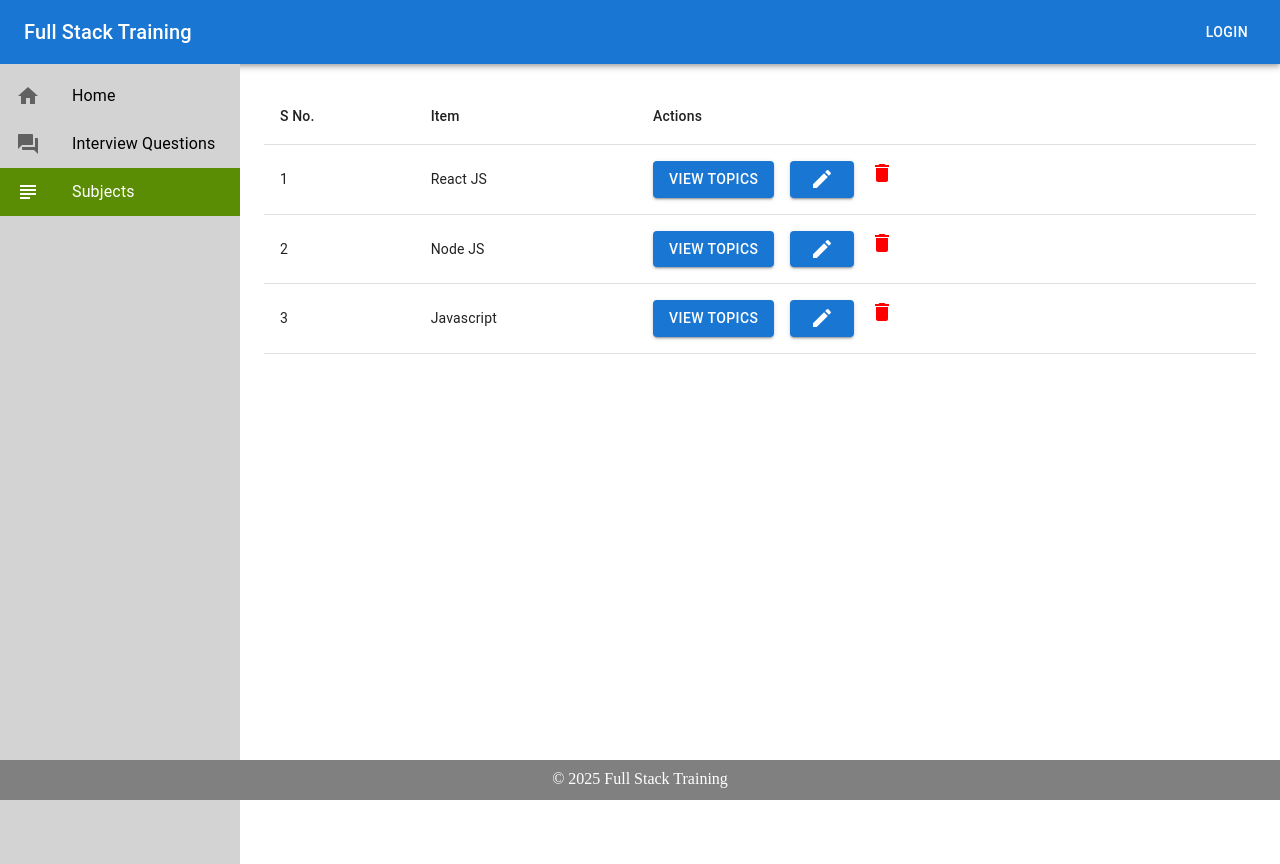
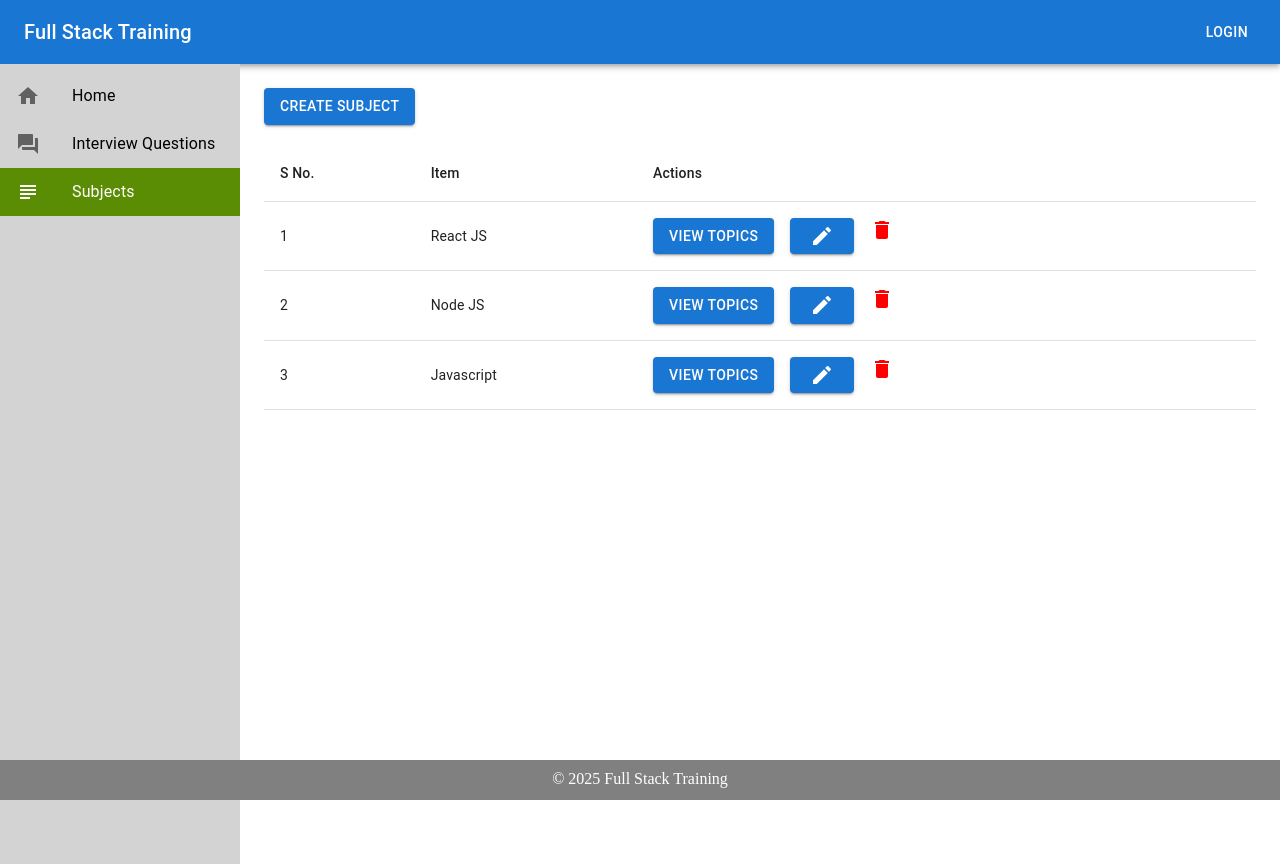
Before and after one commit to mouleesh/full-stack-training, a React (Vite) app: page /subjects in a window 1280 px wide. Built offline with nearby package versions, Linux system fonts and the light colour scheme; some icons are missing.

Commit message:
create subject button added

```diff
--- /dev/null
+++ b/src/subject/CreateTopicModal.jsx
@@ -0,0 +1,59 @@
+import React, { useState } from 'react';
+import { Button, Modal, Box, TextField, Typography, IconButton } from '@mui/material';
+import CloseIcon from '@mui/icons-material/Close';
+
+const CreateTopicModal = () => {
+    const [open, setOpen] = useState(false);
+
+    const handleOpen = () => setOpen(true);
+    const handleClose = () => setOpen(false);
+
+    const style = {
+        position: 'absolute',
+        top: '50%',
+        left: '50%',
+        transform: 'translate(-50%, -50%)',
+        width: 400,
+        bgcolor: 'background.paper',
+        boxShadow: 24,
+        p: 4,
+        borderRadius: 2,
+    };
+
+    return (
+        <div>
+            <Button variant="contained" color="primary" onClick={handleOpen}>
+                Create Subject
+            </Button>
+            <Modal open={open} onClose={handleClose}>
+                <Box sx={style}>
+                    <Box display="flex" justifyContent="space-between" alignItems="center" mb={2}>
+                        <Typography variant="h6">Create Subject</Typography>
+                        <IconButton onClick={handleClose}>
+                            <CloseIcon />
+                        </IconButton>
+                    </Box>
+                    <TextField
+                        fullWidth
+                        label="Subject Name"
+                        variant="outlined"
+                        margin="normal"
+                    />
+                    <TextField
+                        fullWidth
+                        label="Subject Description"
+                        variant="outlined"
+                        margin="normal"
+                    />
+                    <Box mt={2} display="flex" justifyContent="flex-end">
+                        <Button variant="contained" color="primary" onClick={handleClose}>
+                            Submit
+                        </Button>
+                    </Box>
+                </Box>
+            </Modal>
+        </div>
+    );
+};
+
+export default CreateTopicModal;
--- a/src/subject/Subject.jsx
+++ b/src/subject/Subject.jsx
@@ -1,8 +1,9 @@
 import { Delete, Edit } from '@mui/icons-material';
-import { Box, Button, Table, TableBody, TableCell, TableHead, TableRow } from '@mui/material'
+import { Box, Button, Table, TableBody, TableCell, TableHead, TableRow, Typography } from '@mui/material'
 import React, { useEffect } from 'react'
 import TopicModal from './TopicModal';
 import "./subject.css";
+import CreateTopicModal from './CreateTopicModal';
 
 function Subject() {
     const [subjects, setSubjects] = React.useState([]);
@@ -72,6 +73,13 @@ function Subject() {
         ])
     }, [])
 
+    const style = {
+        display: "flex",
+        justifyContent: "space-between",
+        alignItems: "center",
+        marginBottom: "20px"
+    };
+
     return (
         <>
             <TopicModal
@@ -79,6 +87,7 @@ function Subject() {
                 handleClose={() => {setIsTopicModalOpen(false); setSelectedSubject(null);}}
                 selectedSubject={selectedSubject}/>
             <Box>
+               <Box sx={style}> <Typography variant="h5" component="h2" sx={{fontWeight: "bold"}}> <CreateTopicModal /></Typography> </Box>
                 <Table>
                     <TableHead>
                         <TableRow>
@@ -122,6 +131,7 @@ function Subject() {
             </Box>
         </>
     )
+
 }
 
 export default Subject;
```
